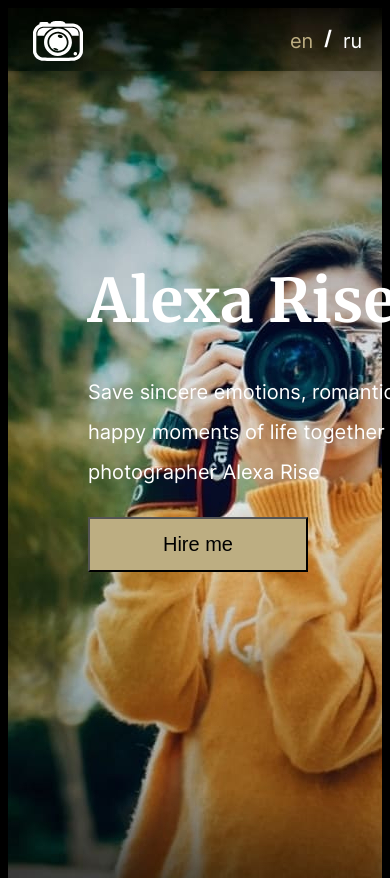
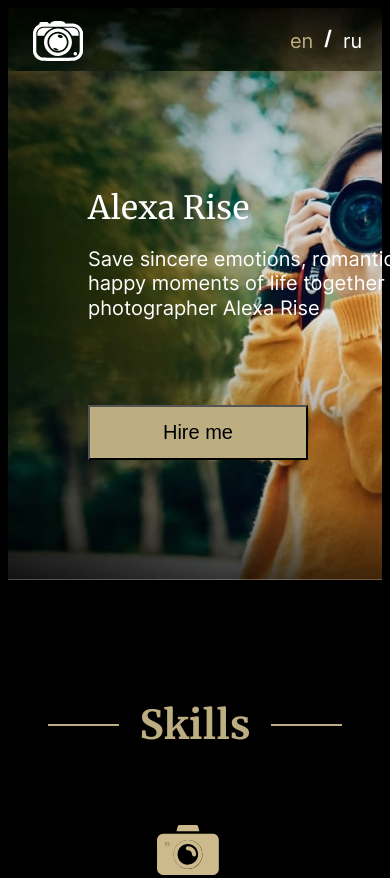
Before and after one commit to aliaksandrf/rsschool-cv, a website: page portfolio/index.html in a window 390 px wide. Shown: the top 878 px of the page. Drawn offline with Linux system fonts and the light colour scheme.

Commit message:
feat: update hero section for adaptive

```diff
--- a/portfolio/sass/base/_base.scss
+++ b/portfolio/sass/base/_base.scss
@@ -66,3 +66,10 @@ a {
         }
     }
 }
+
+@media (max-width: 768px) {
+    h1 {
+        @include font(3.2rem, 6.4rem, 400, normal);
+    }
+
+}
--- a/portfolio/sass/base/_buttons.scss
+++ b/portfolio/sass/base/_buttons.scss
@@ -34,4 +34,6 @@
         margin-top: 5px;
     }
 
+
+
 }
--- a/portfolio/sass/base/_fonts.scss
+++ b/portfolio/sass/base/_fonts.scss
@@ -18,3 +18,9 @@
     src: url(../../fonts/Merriweather-Bold.ttf);
     font-weight: 700;
 }
+
+@font-face {
+    font-family: Merriweather;
+    src: url(../../fonts/Merriweather-Regular.ttf);
+    font-weight: 400;
+}
--- a/portfolio/sass/components/_hero.scss
+++ b/portfolio/sass/components/_hero.scss
@@ -9,10 +9,29 @@
     padding-bottom: 330px;
     padding-left: 60px;
     width: 550px;
-
 }
 
 .hero__content{
     margin-top: -39px;
     @include font(2rem, 4rem, 400, normal);
 }
+
+@media (max-width: 768px) {
+    .hero__content{
+        padding-top: 20px;
+        padding-bottom: 60px;
+        @include font(2rem, 2.42rem, 400, normal);
+    }
+    .hero {
+        background: url(../img/header/header-small.jpg);
+        background-repeat: no-repeat;
+        background-position: center -81px;
+    }
+
+    .hero-container{
+        padding-top: 78px;
+        padding-bottom: 125px;
+        padding-left: 60px;
+        width: 550px;
+    }
+}
```
Also changed, not shown: portfolio/fonts/Merriweather-Regular.ttf (added), portfolio/img/header/header-small.jpg (added), portfolio/sass/style.css, 1 other file.
